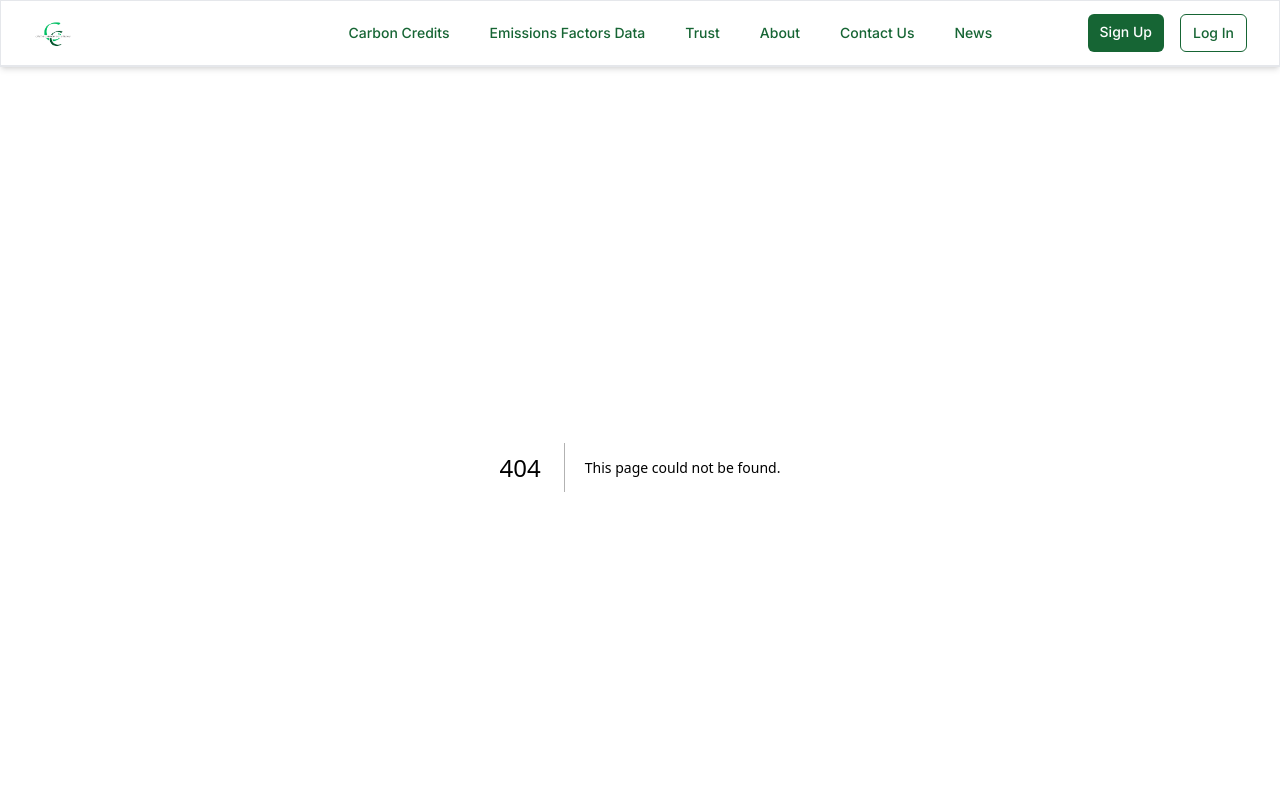
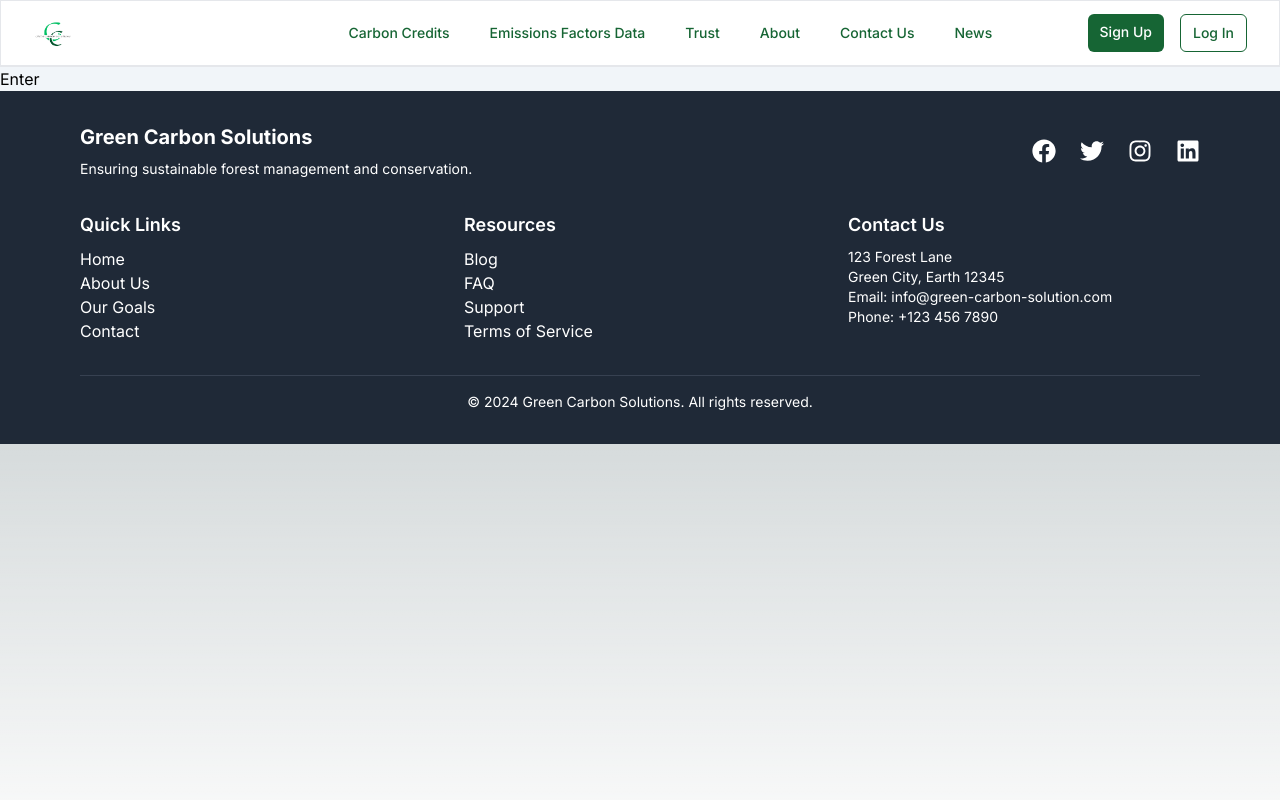
Before and after one commit to Smart-Legacy/carbon-credit-market-place-frontend, a Next.js app: page /emissions-factors-data in a window 1280 px wide. Before the commit this address had no page. Shown: the top 800 px of the page. Built offline with nearby package versions, Linux system fonts and the light colour scheme.

Commit message:
fixed the name of the page

```diff
--- /dev/null
+++ b/app/emissions-factors-data/page.js
@@ -0,0 +1,5 @@
+const page = () => {
+  return <div className="bg-slate-100">Enter</div>;
+};
+
+export default page;
--- a/app/emmisisions-factors-data/page.js
+++ /dev/null
@@ -1,5 +0,0 @@
-const page = () => {
-  return <div>Enter</div>;
-};
-
-export default page;
```
